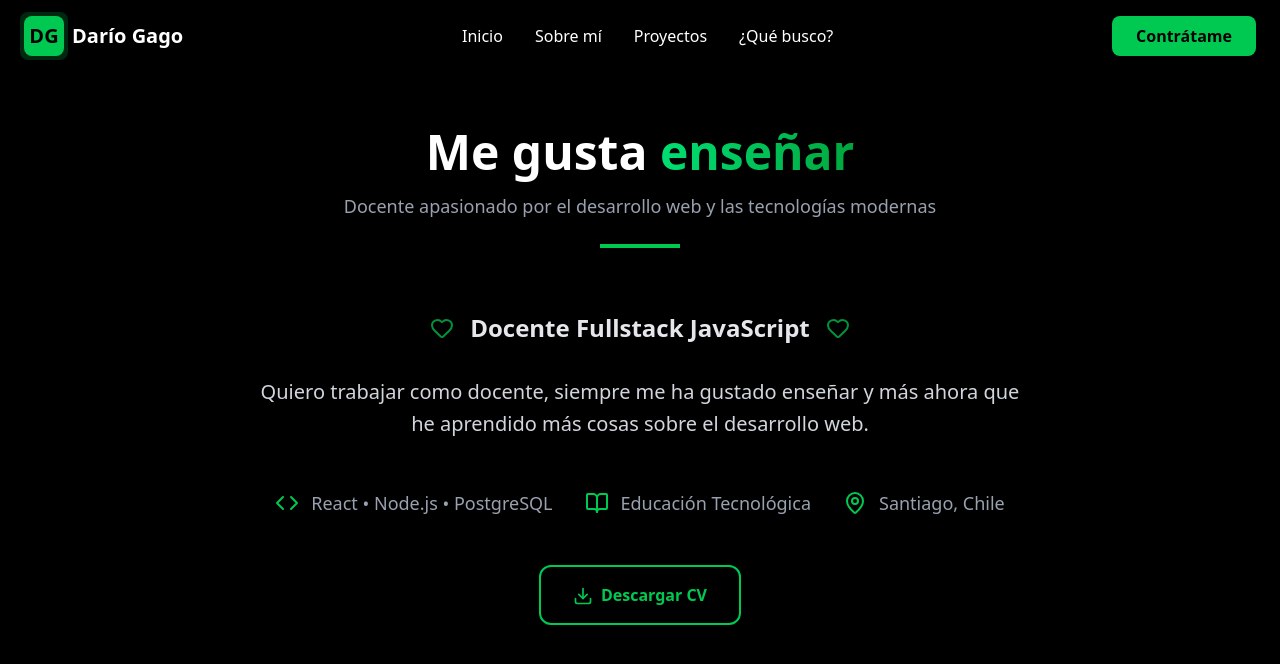
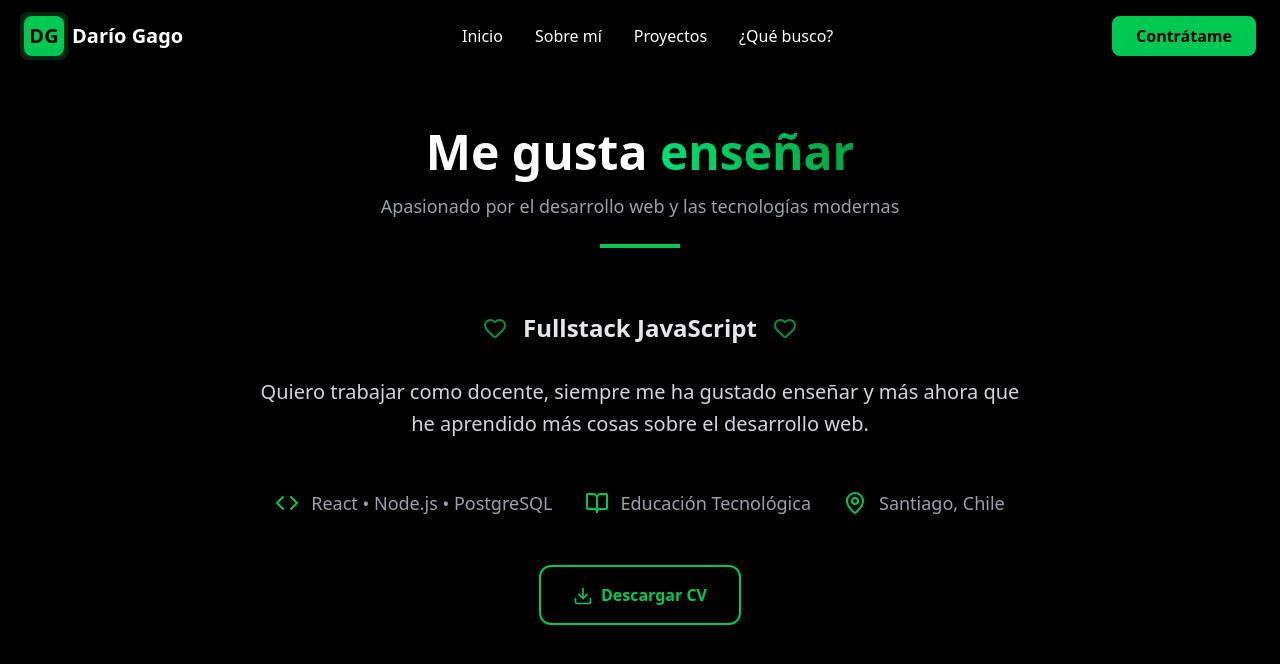
Before and after one commit to Dario-Gago/Portafolio, a React (Vite) app: page /search in a window 1280 px wide. Shown: the top 664 px of the page. Built offline with nearby package versions, Linux system fonts and the light colour scheme.

Commit message:
Chore: Cambio de palabras

```diff
--- a/src/Pages/Search.jsx
+++ b/src/Pages/Search.jsx
@@ -67,8 +67,7 @@ const JobSearchPage = () => {
               </span>
             </h1>
             <p className="text-gray-400 text-lg max-w-2xl mx-auto">
-              Docente apasionado por el desarrollo web y las tecnologías
-              modernas
+              Apasionado por el desarrollo web y las tecnologías modernas
             </p>
             <div className="w-20 h-1 bg-green-500 mx-auto mt-6"></div>
           </div>
@@ -85,7 +84,7 @@ const JobSearchPage = () => {
               <div className="flex justify-center items-center gap-4 mb-8">
                 <Heart className="text-green-500 animate-pulse" size={24} />
                 <span className="text-xl sm:text-2xl text-gray-200 font-semibold">
-                  Docente Fullstack JavaScript
+                  Fullstack JavaScript
                 </span>
                 <Heart className="text-green-500 animate-pulse" size={24} />
               </div>
```
